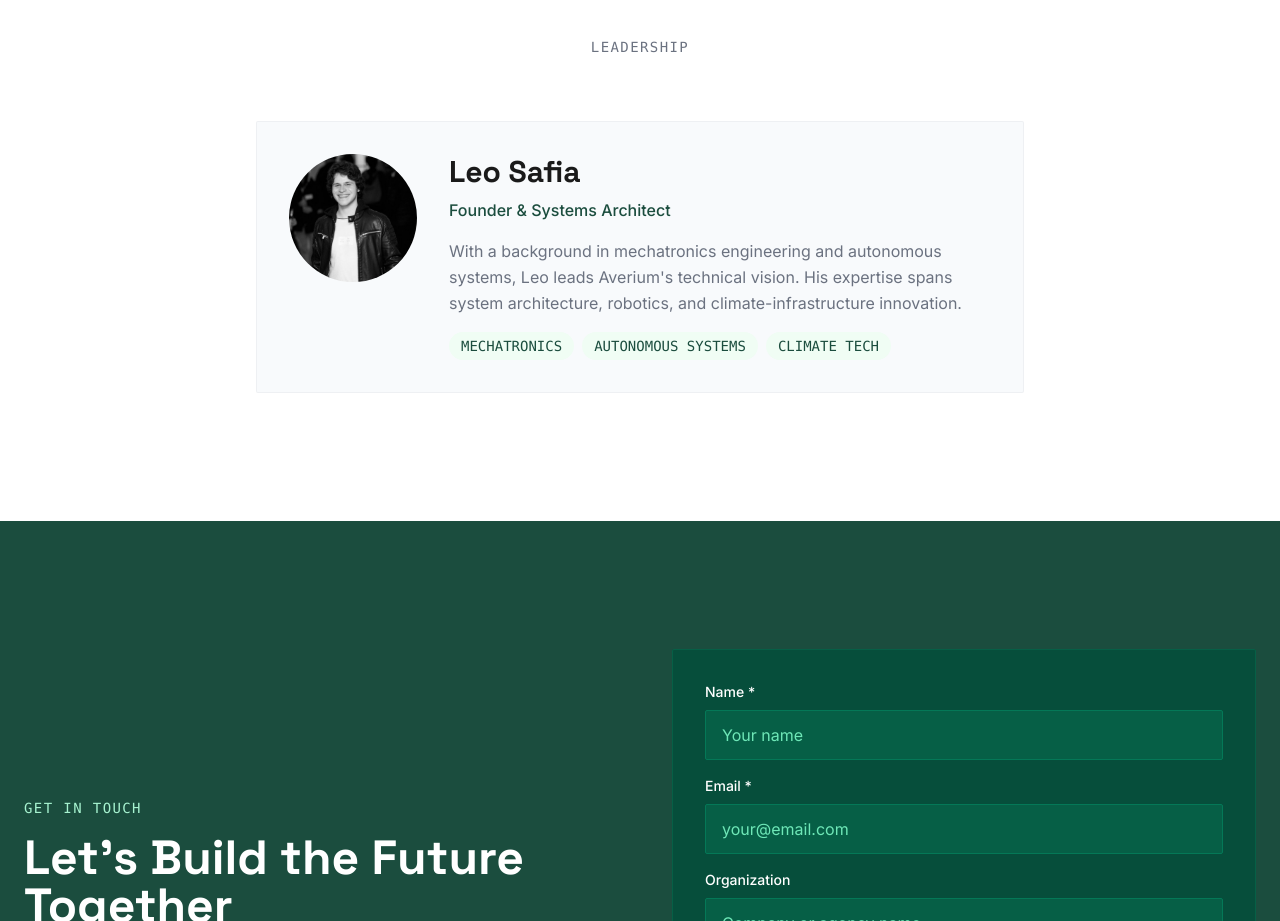
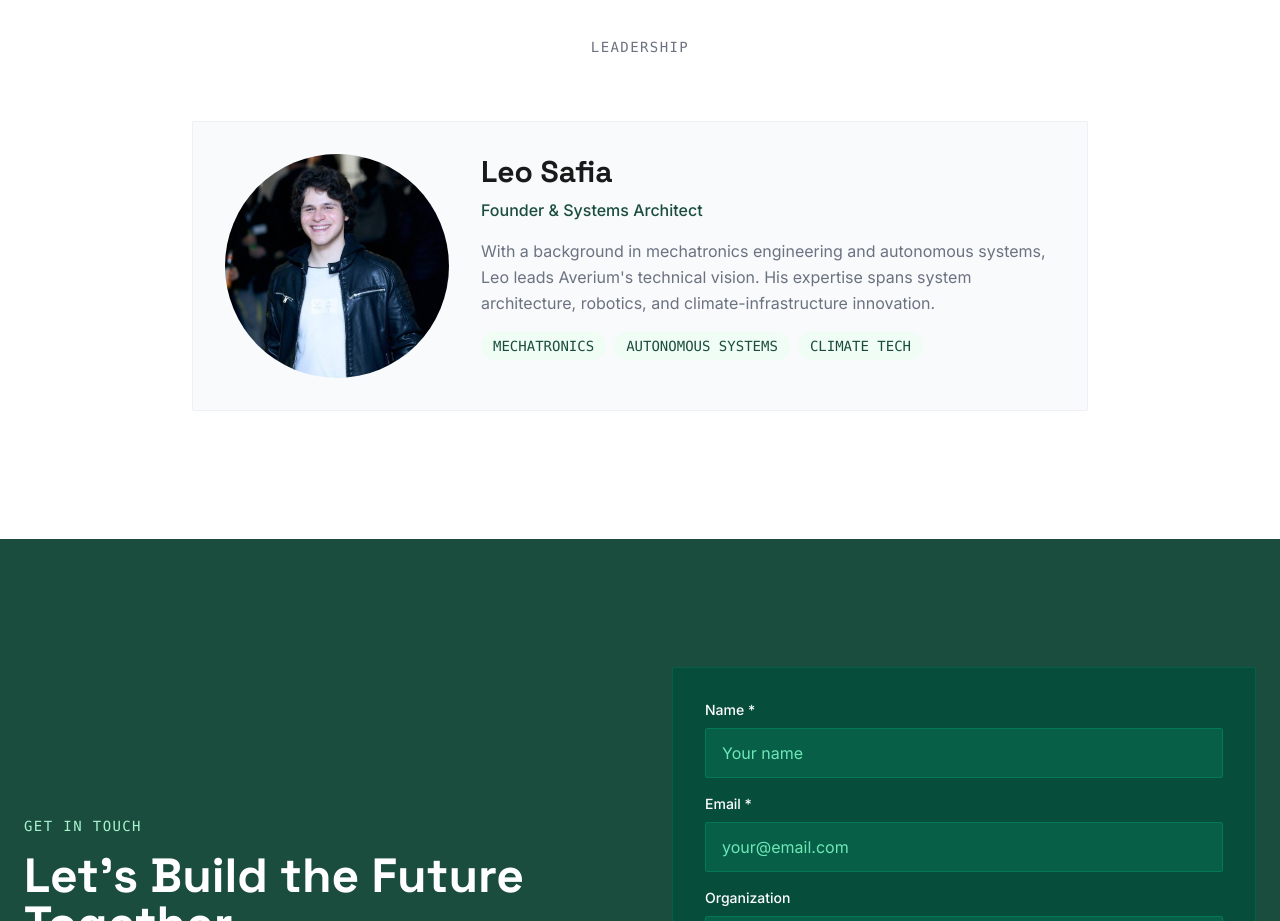
Before and after one commit to Averium-design/averium-dynamics, a React (Create React App) app: page / in a window 1280 px wide. Shown: the part 3100-4021 px from the top of the page. Built offline with nearby package versions, Linux system fonts and the light colour scheme; the HTML template or start-up script is replaced by a standard one.

Commit message:
Update App.js

```diff
--- a/src/App.js
+++ b/src/App.js
@@ -160,11 +160,11 @@ function App() {
             <p className="text-sm font-mono uppercase tracking-widest text-foreground-muted mb-4">LEADERSHIP</p>
           </motion.div>
 
-          <motion.div initial={{ opacity: 0, y: 20 }} whileInView={{ opacity: 1, y: 0 }} transition={{ duration: 0.7 }} viewport={{ once: true }} className="max-w-3xl mx-auto">
+          <motion.div initial={{ opacity: 0, y: 20 }} whileInView={{ opacity: 1, y: 0 }} transition={{ duration: 0.7 }} viewport={{ once: true }} className="max-w-4xl mx-auto">
             <div className="flex flex-col md:flex-row items-start gap-8 bg-slate-50 p-8 rounded-sm border border-border/50">
-              <div className="relative w-24 h-24 md:w-32 md:h-32 flex-shrink-0">
+              <div className="relative w-40 h-40 md:w-56 md:h-56 flex-shrink-0">
                 <img src="/leo_image.jpg"
- alt="Leo Safia" className="w-full h-full rounded-full object-cover grayscale" />
+ alt="Leo Safia" className="w-full h-full rounded-full object-cover" />
               </div>
               <div className="flex-1">
                 <h3 className="text-2xl md:text-3xl font-bold mb-2 text-foreground font-heading">Leo Safia</h3>
```
